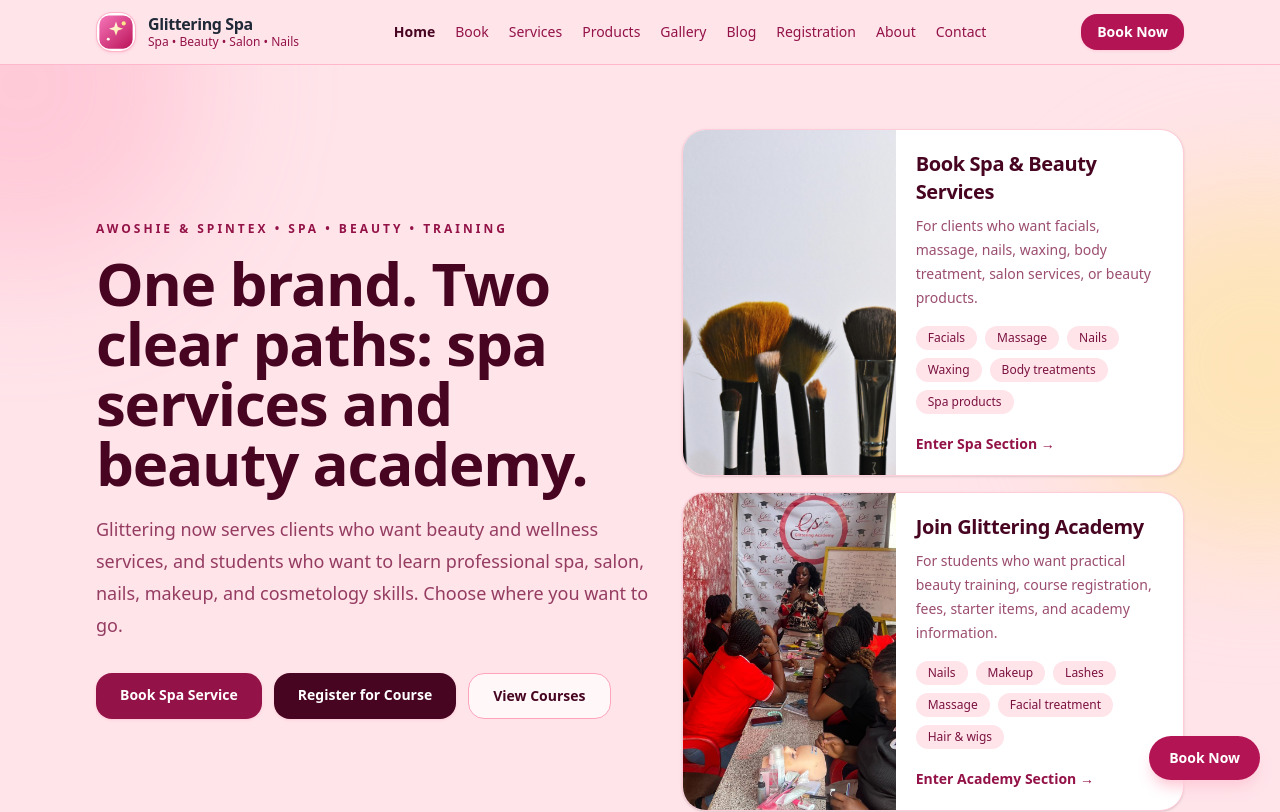
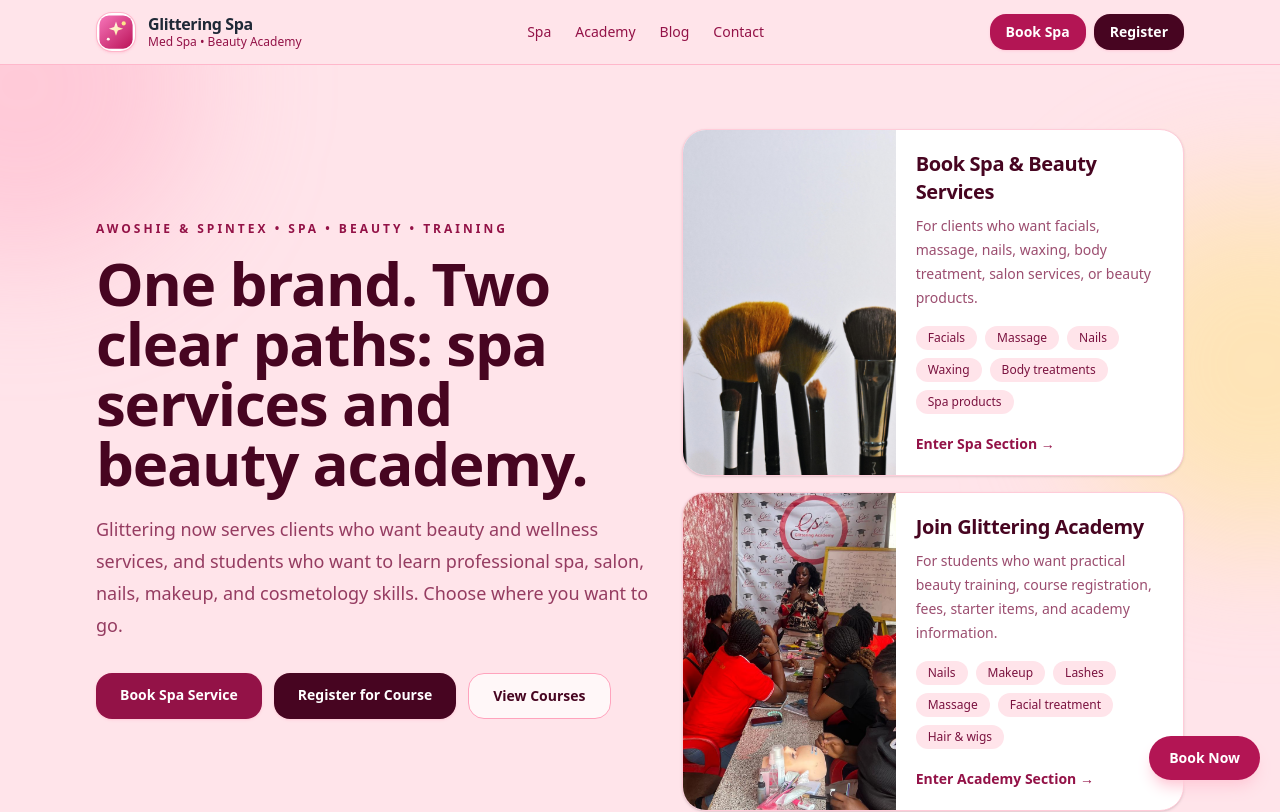
Before and after one commit to learngermanghana/glittering, a Next.js app: page / in a window 1280 px wide. Shown: the top 812 px of the page. Built offline with nearby package versions, Linux system fonts and the light colour scheme.

Commit message:
Simplify navigation into Spa and Academy sections

```diff
--- a/src/components/Navbar.tsx
+++ b/src/components/Navbar.tsx
@@ -4,20 +4,41 @@ import Link from "next/link";
 import Image from "next/image";
 import { usePathname } from "next/navigation";
 import { useState } from "react";
-import { BOOKING_URL, SITE } from "@/lib/site";
+import { SITE } from "@/lib/site";
 import { Container } from "@/components/Container";
 
-const nav = [
-  { href: "/", label: "Home" },
-  { href: "/book", label: "Book" },
-  { href: "/services", label: "Services" },
-  { href: "/products", label: "Products" },
-  { href: "/gallery", label: "Gallery" },
+const primaryNav = [
+  { href: "/spa", label: "Spa" },
+  { href: "/academy", label: "Academy" },
   { href: "/blog", label: "Blog" },
-  { href: "/training", label: "Registration" },
-  { href: "/about", label: "About" },
   { href: "/contact", label: "Contact" },
 ];
+
+const groupedNav = [
+  {
+    title: "Spa & Beauty",
+    links: [
+      { href: "/spa/book", label: "Book a Service" },
+      { href: "/spa/services", label: "Services" },
+      { href: "/spa/products", label: "Products" },
+      { href: "/spa/gallery", label: "Gallery" },
+    ],
+  },
+  {
+    title: "Glittering Academy",
+    links: [
+      { href: "/academy/courses", label: "Courses" },
+      { href: "/academy/register", label: "Registration" },
+      { href: "/academy/fees", label: "Fees & Rules" },
+      { href: "/academy/gallery", label: "Training Gallery" },
+    ],
+  },
+];
+
+function isActive(pathname: string, href: string) {
+  if (href === "/") return pathname === "/";
+  return pathname === href || pathname.startsWith(`${href}/`);
+}
 
 export function Navbar() {
   const pathname = usePathname();
@@ -26,81 +47,81 @@ export function Navbar() {
   return (
     <header className="sticky top-0 z-50 border-b border-rose-300/70 bg-rose-100/90 backdrop-blur">
       <Container>
-        <div className="flex h-16 items-center justify-between">
-          <Link href="/" className="flex items-center gap-3">
-            <span className="relative h-10 w-10 overflow-hidden rounded-2xl border border-rose-300/80 bg-white shadow-sm shadow-rose-200">
+        <div className="flex h-16 items-center justify-between gap-4">
+          <Link href="/" className="flex min-w-0 items-center gap-3">
+            <span className="relative h-10 w-10 shrink-0 overflow-hidden rounded-2xl border border-rose-300/80 bg-white shadow-sm shadow-rose-200">
               <Image src="/logo-glittering.svg" alt="Glittering Spa logo" fill sizes="40px" className="object-cover" />
             </span>
-            <div className="leading-tight">
-              <div className="font-semibold tracking-tight">{SITE.name}</div>
-              <div className="text-xs text-rose-800">Spa • Beauty • Salon • Nails</div>
+            <div className="min-w-0 leading-tight">
+              <div className="truncate font-semibold tracking-tight">{SITE.name}</div>
+              <div className="truncate text-xs text-rose-800">Med Spa • Beauty Academy</div>
             </div>
           </Link>
 
-          <nav className="hidden md:flex items-center gap-5 text-sm">
-            {nav.map((n) => {
-              const active = pathname === n.href;
+          <nav className="hidden items-center gap-6 text-sm md:flex">
+            {primaryNav.map((n) => {
+              const active = isActive(pathname, n.href);
               return (
-                <Link
-                  key={n.href}
-                  href={n.href}
-                  className={`hover:text-rose-950 ${
-                    active ? "text-rose-950 font-semibold" : "text-rose-800"
-                  }`}
-                >
+                <Link key={n.href} href={n.href} className={`hover:text-rose-950 ${active ? "font-semibold text-rose-950" : "text-rose-800"}`}>
                   {n.label}
                 </Link>
               );
             })}
           </nav>
 
-          <a
-            href={BOOKING_URL}
-            target="_blank"
-            rel="noreferrer"
-            className="hidden md:inline-flex rounded-2xl bg-rose-700 px-4 py-2 text-sm font-semibold text-white shadow-sm shadow-rose-200 hover:bg-rose-800"
-          >
-            Book Now
-          </a>
+          <div className="hidden items-center gap-2 md:flex">
+            <Link href="/spa/book" className="rounded-2xl bg-rose-700 px-4 py-2 text-sm font-semibold text-white shadow-sm shadow-rose-200 hover:bg-rose-800">
+              Book Spa
+            </Link>
+            <Link href="/academy/register" className="rounded-2xl bg-rose-950 px-4 py-2 text-sm font-semibold text-white shadow-sm shadow-rose-200 hover:bg-black">
+              Register
+            </Link>
+          </div>
 
           <button
             type="button"
             onClick={() => setIsOpen((open) => !open)}
             aria-expanded={isOpen}
             aria-label="Toggle navigation"
-            className="md:hidden inline-flex items-center justify-center rounded-2xl border border-rose-300 px-3 py-2 text-sm font-semibold text-rose-800 shadow-sm hover:border-rose-400 hover:text-rose-950"
+            className="inline-flex items-center justify-center rounded-2xl border border-rose-300 px-3 py-2 text-sm font-semibold text-rose-800 shadow-sm hover:border-rose-400 hover:text-rose-950 md:hidden"
           >
             {isOpen ? "Close" : "Menu"}
           </button>
         </div>
 
         {isOpen ? (
-          <div className="md:hidden border-t border-rose-300/70 bg-rose-100/95 py-4">
-            <nav className="flex flex-col gap-3 text-sm">
-              {nav.map((n) => {
-                const active = pathname === n.href;
-                return (
-                  <Link
-                    key={n.href}
-                    href={n.href}
-                    onClick={() => setIsOpen(false)}
-                    className={`rounded-xl px-3 py-2 hover:bg-rose-200 hover:text-rose-950 ${
-                      active ? "bg-rose-200 text-rose-950 font-semibold" : "text-rose-800"
-                    }`}
-                  >
-                    {n.label}
-                  </Link>
-                );
-              })}
-              <a
-                href={BOOKING_URL}
-                target="_blank"
-                rel="noreferrer"
-                className="mt-2 inline-flex items-center justify-center rounded-2xl bg-rose-700 px-4 py-2 text-sm font-semibold text-white shadow-sm shadow-rose-200 hover:bg-rose-800"
-              >
-                Book Now
-              </a>
-            </nav>
+          <div className="border-t border-rose-300/70 bg-rose-100/95 py-4 md:hidden">
+            <Link href="/" onClick={() => setIsOpen(false)} className={`mb-3 block rounded-xl px-3 py-2 text-sm hover:bg-rose-200 ${pathname === "/" ? "bg-rose-200 font-semibold text-rose-950" : "text-rose-800"}`}>
+              Home
+            </Link>
+
+            <div className="grid gap-4 sm:grid-cols-2">
+              {groupedNav.map((group) => (
+                <div key={group.title} className="rounded-2xl border border-rose-200 bg-white/60 p-3">
+                  <p className="px-1 text-xs font-semibold uppercase tracking-[0.18em] text-rose-700">{group.title}</p>
+                  <nav className="mt-2 flex flex-col gap-1 text-sm">
+                    {group.links.map((n) => {
+                      const active = isActive(pathname, n.href);
+                      return (
+                        <Link
+                          key={n.href}
+                          href={n.href}
+                          onClick={() => setIsOpen(false)}
+                          className={`rounded-xl px-3 py-2 hover:bg-rose-200 hover:text-rose-950 ${active ? "bg-rose-200 font-semibold text-rose-950" : "text-rose-800"}`}
+                        >
+                          {n.label}
+                        </Link>
+                      );
+                    })}
+                  </nav>
+                </div>
+              ))}
+            </div>
+
+            <div className="mt-4 flex flex-col gap-2 sm:flex-row">
+              <Link href="/blog" onClick={() => setIsOpen(false)} className="rounded-2xl border border-rose-300 px-4 py-2 text-center text-sm font-semibold text-rose-900 hover:bg-rose-200">Blog</Link>
+              <Link href="/contact" onClick={() => setIsOpen(false)} className="rounded-2xl border border-rose-300 px-4 py-2 text-center text-sm font-semibold text-rose-900 hover:bg-rose-200">Contact</Link>
+            </div>
           </div>
         ) : null}
       </Container>
```
